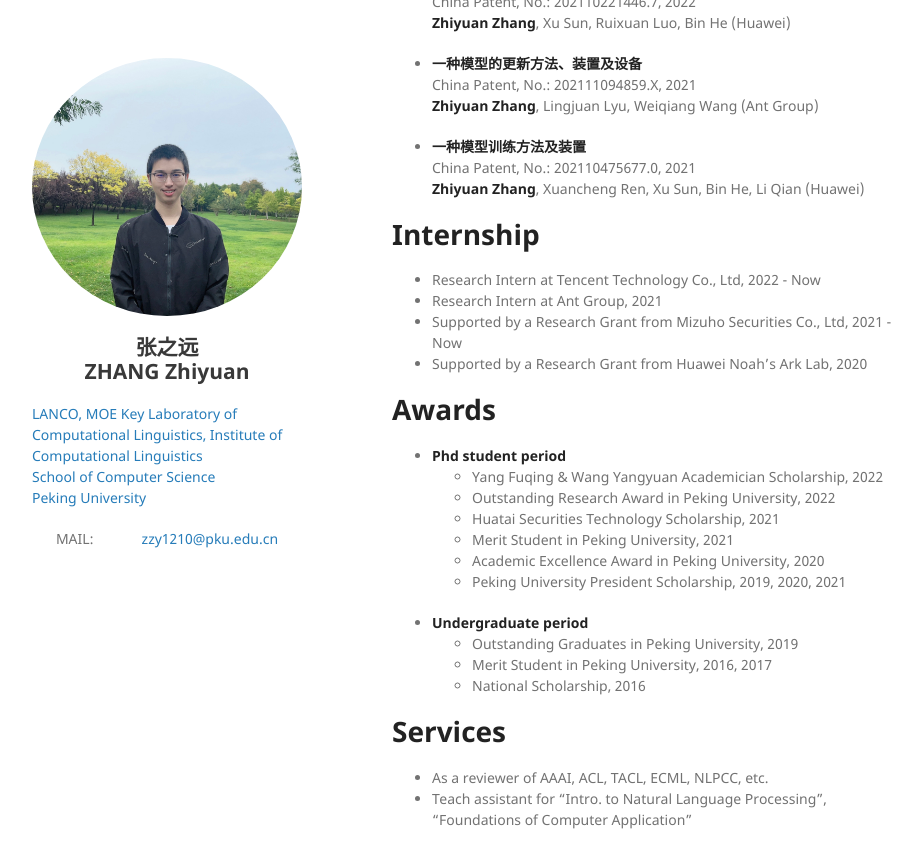
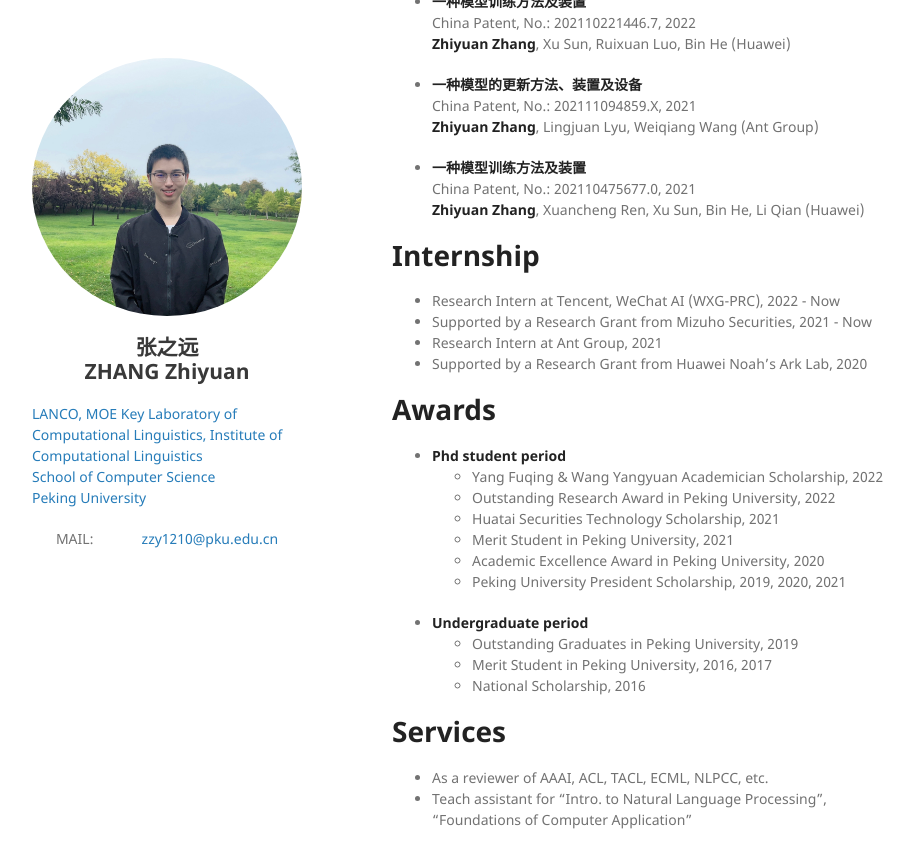
Before and after one commit to pkuzzy/pkuzzy.github.io, a Jekyll site: the page built from index.md, in a window 1280 px wide and 900 px high, scrolled down 4068 px. Shown: the top 868 px of the window, without its empty margins (178-1091 px from the left). Built offline with Jekyll 4.4.1, drawn with Linux system fonts in a browser that asks for light colours; nearby versions of some CDN libraries; our own code applies the rules of GitHub Pages for plain Markdown files; some of the changed text lies outside the part shown.

Commit message:
Update index.md

```diff
--- a/index.md
+++ b/index.md
@@ -164,9 +164,9 @@ layout: default
   **Zhiyuan Zhang**, Xuancheng Ren, Xu Sun, Bin He, Li Qian (Huawei)
 
 # Internship
-- Research Intern at Tencent Technology Co., Ltd, 2022 - Now
+- Research Intern at Tencent, WeChat AI (WXG-PRC), 2022 - Now
+- Supported by a Research Grant from Mizuho Securities, 2021 - Now
 - Research Intern at Ant Group, 2021
-- Supported by a Research Grant from Mizuho Securities Co., Ltd, 2021 - Now
 - Supported by a Research Grant from Huawei Noah’s Ark Lab, 2020
 
 # Awards
```
Also changed, not shown: other parts of index.md (+2 -2 lines).
